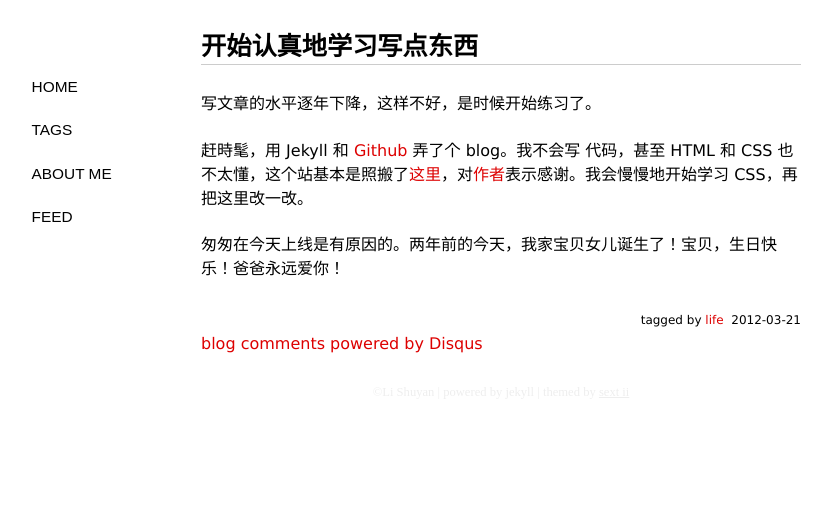
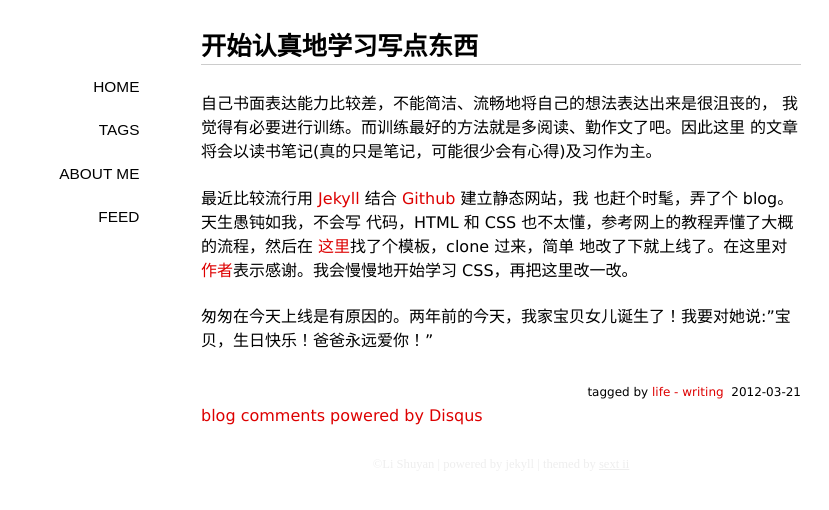
Before and after one commit to foollishy/foollishy.github.com, a Jekyll site: the page built from _posts/2012-03-21-first-post.markdown, in a window 1280 px wide. Shown: the top 510 px of the page, without its empty margins (139-968 px from the left). Built offline with Jekyll 4.4.1, drawn with Linux system fonts in a browser that asks for light colours; some web fonts are replaced; Markdown is read by kramdown in place of the engine named in the settings; comment, search, counter and statistics services are not loaded.

Commit message:
Rewrite the first post.

```diff
--- a/_posts/2012-03-21-first-post.markdown
+++ b/_posts/2012-03-21-first-post.markdown
@@ -2,12 +2,17 @@
 title: '开始认真地学习写点东西'
 layout: post
 tags:
-    - life
+    - life - writing
 ---
 
-写文章的水平逐年下降，这样不好，是时候开始练习了。
+自己书面表达能力比较差，不能简洁、流畅地将自己的想法表达出来是很沮丧的，
+我觉得有必要进行训练。而训练最好的方法就是多阅读、勤作文了吧。因此这里
+的文章将会以读书笔记(真的只是笔记，可能很少会有心得)及习作为主。
 
-赶時髦，用 Jekyll 和 [Github](http://github.com) 弄了个 blog。我不会写
-代码，甚至 HTML 和 CSS 也不太懂，这个站基本是照搬了[这里](https://github.com/waynezhang/blog)，对[作者](http://lhzhang.com/)表示感谢。我会慢慢地开始学习 CSS，再把这里改一改。
+最近比较流行用 [Jekyll](https://github.com/mojombo/jekyll) 结合 [Github](http://github.com) 建立静态网站，我
+也赶个时髦，弄了个 blog。天生愚钝如我，不会写
+代码，HTML 和 CSS 也不太懂，参考网上的教程弄懂了大概的流程，然后在
+[这里](https://github.com/waynezhang/blog)找了个模板，clone 过来，简单
+地改了下就上线了。在这里对[作者](http://lhzhang.com/)表示感谢。我会慢慢地开始学习 CSS，再把这里改一改。
 
-匆匆在今天上线是有原因的。两年前的今天，我家宝贝女儿诞生了！宝贝，生日快乐！爸爸永远爱你！
+匆匆在今天上线是有原因的。两年前的今天，我家宝贝女儿诞生了！我要对她说:"宝贝，生日快乐！爸爸永远爱你！"
--- a/media/css/style.css
+++ b/media/css/style.css
@@ -146,6 +146,7 @@ nav {
     float: left;
     margin-left: -12em;
     width: 9em;
+    text-align: right;
 }
 
 nav a {
```
